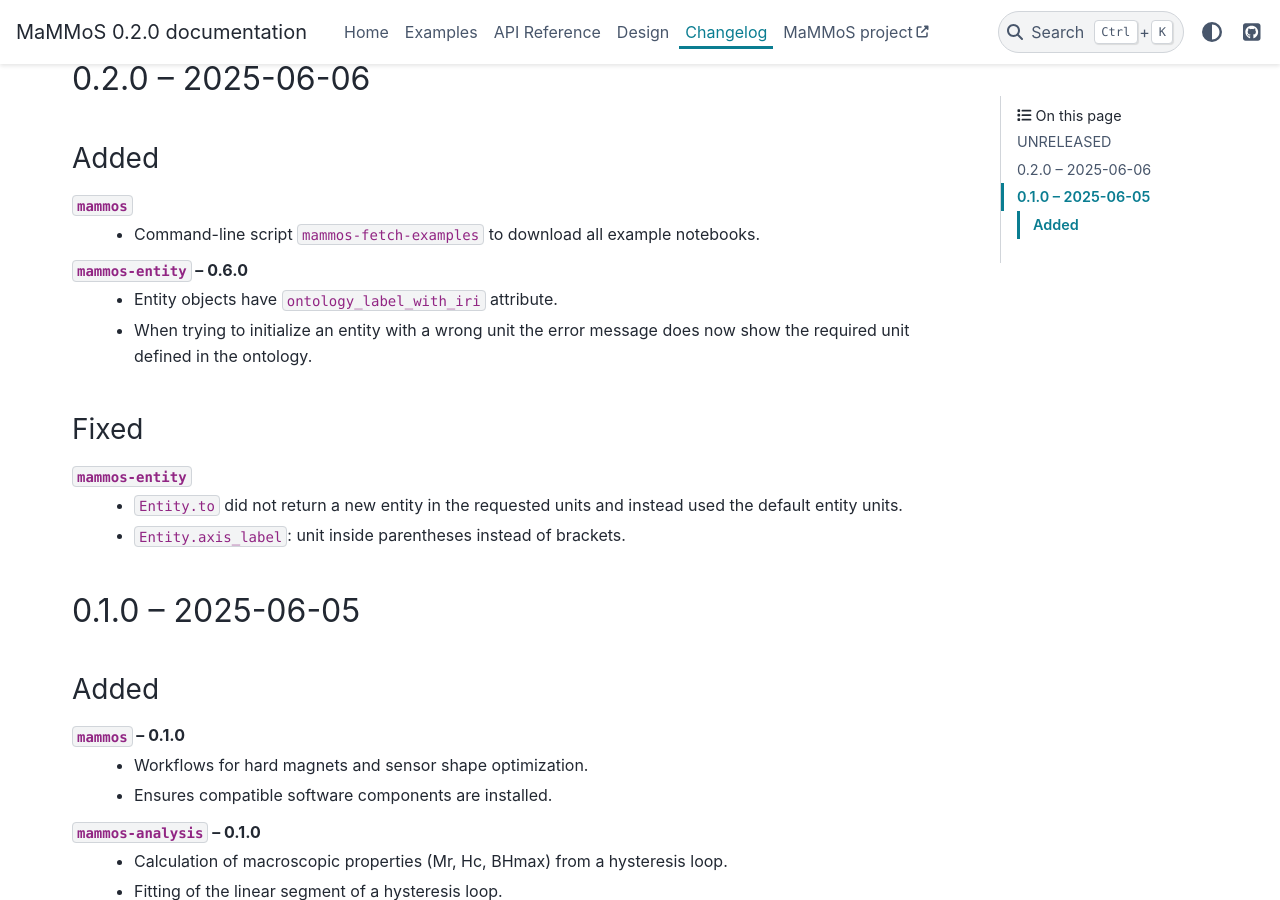
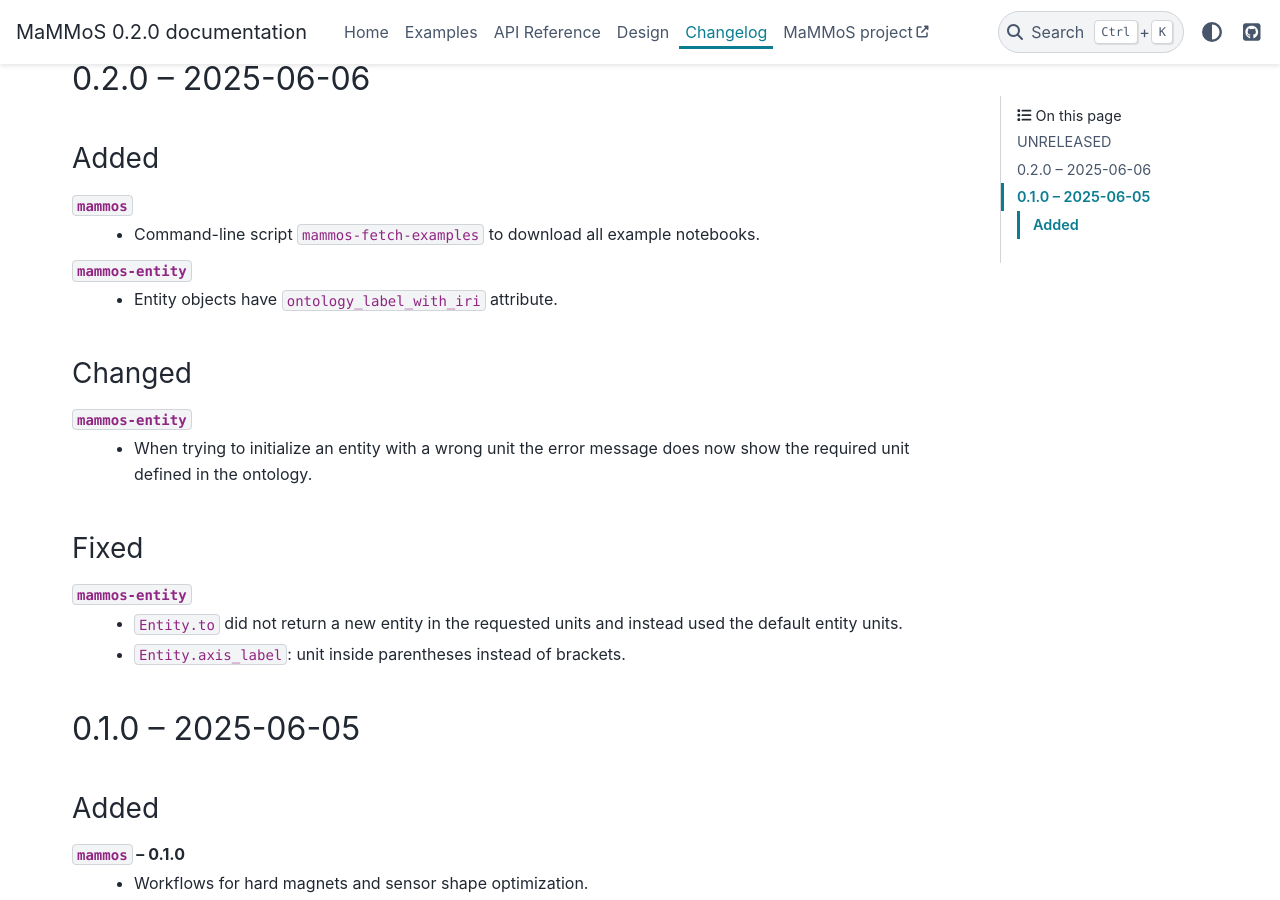
Before and after one commit to MaMMoS-project/mammos, a Sphinx documentation site: the page built from docs/source/changelog.rst, in a window 1280 px wide and 900 px high, scrolled down 680 px. Built offline with Sphinx 7.4.7 and the PyData theme 0.15.4, drawn with Linux system fonts in a browser that asks for light colours; pages that are not in the unit, such as notebooks, are missing from menus; the version number is read from the project's files by our own code.

Commit message:
Fix changelog for 0.2.0

```diff
--- a/docs/source/changelog.rst
+++ b/docs/source/changelog.rst
@@ -31,8 +31,13 @@ Added
 ``mammos``
   - Command-line script ``mammos-fetch-examples`` to download all example
     notebooks.
-``mammos-entity``  -- 0.6.0
+``mammos-entity``
   - Entity objects have ``ontology_label_with_iri`` attribute.
+
+Changed
+-------
+
+``mammos-entity``
   - When trying to initialize an entity with a wrong unit the error message does
     now show the required unit defined in the ontology.
 
```
